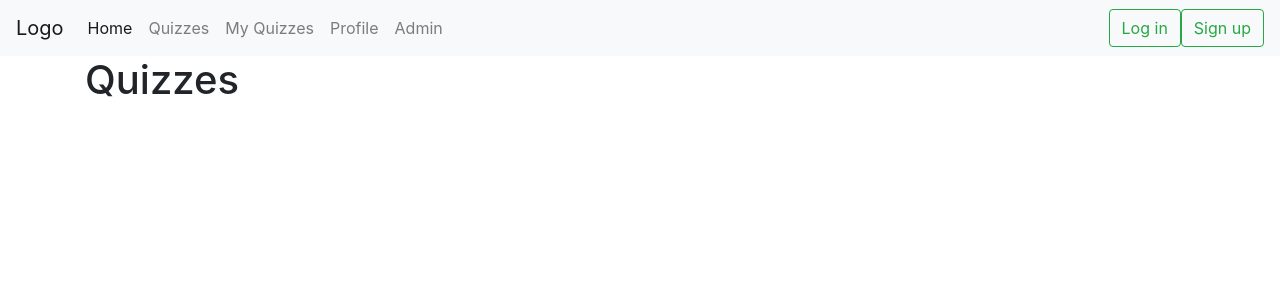
After one commit to squiree98/CSC2033_Team_Project, a Flask app: page /quizzes in a window 1280 px wide. The commit adds this page. Shown: the top 300 px of the page. Run offline with Flask 2, Linux system fonts and the light colour scheme; some libraries are stand-ins or nearby versions.

Commit message:
Add quiz blueprint and view functions for quizzes and my quizzes pages

```diff
--- a/app.py
+++ b/app.py
@@ -18,4 +18,9 @@ def index():
 
 
 if __name__ == '__main__':
+
+    from quiz.view import quiz_blueprint
+
+    app.register_blueprint(quiz_blueprint)
+
     app.run(debug=True)
--- a/quiz/view.py
+++ b/quiz/view.py
@@ -0,0 +1,12 @@
+from flask import Blueprint, render_template
+
+quiz_blueprint = Blueprint('quiz', __name__, template_folder='templates')
+
+
+@quiz_blueprint.route('/quizzes')
+def quizzes():
+    return render_template('quizzes.html')
+
+@quiz_blueprint.route('/my_quizzes')
+def my_quizzes():
+   return render_template('my_quizzes.html')
--- a/templates/base.html
+++ b/templates/base.html
@@ -16,20 +16,21 @@
 
         <!-- Navbar -->
         <nav class="navbar navbar-expand-lg navbar-light bg-light">
-            <a class="navbar-brand" href={{ url_for('index') }}#">Logo</a>
+            <a class="navbar-brand" href="{{ url_for('index') }}">Logo </a>
             <button class="navbar-toggler" type="button" data-toggle="collapse" data-target="#navbarNav" aria-controls="navbarNav" aria-expanded="false" aria-label="Toggle navigation">
                 <span class="navbar-toggler-icon"></span>
             </button>
             <div class="collapse navbar-collapse" id="navbarNav">
                 <ul class="navbar-nav">
                     <li class="nav-item active">
-                        <a class="nav-link" href="{{ url_for('index') }}">Home <span class="sr-only">(current)</span></a>
+                        <a class="nav-link" href="{{ url_for('index') }}">Home <span class="sr-only">(current)</span>
+                        </a>
                     </li>
                     <li class="nav-item">
-                        <a class="nav-link" href="#">Quizzes</a>
+                        <a class="nav-link" href="{{ url_for('quiz.quizzes') }}">Quizzes</a>
                     </li>
                     <li class="nav-item">
-                        <a class="nav-link" href="#">My Quizzes</a>
+                        <a class="nav-link" href="{{ url_for('quiz.my_quizzes') }}">My Quizzes</a>
                     </li>
                     <li class="nav-item">
                         <a class="nav-link" href="#">Profile</a>
--- /dev/null
+++ b/templates/my_quizzes.html
@@ -0,0 +1,5 @@
+{% extends "base.html" %}
+
+{% block content %}
+    <h1> My Quizzes </h1>
+{% endblock %}
--- /dev/null
+++ b/templates/quizzes.html
@@ -0,0 +1,5 @@
+{% extends "base.html" %}
+
+{% block content %}
+    <h1> Quizzes </h1>
+{% endblock %}
```
